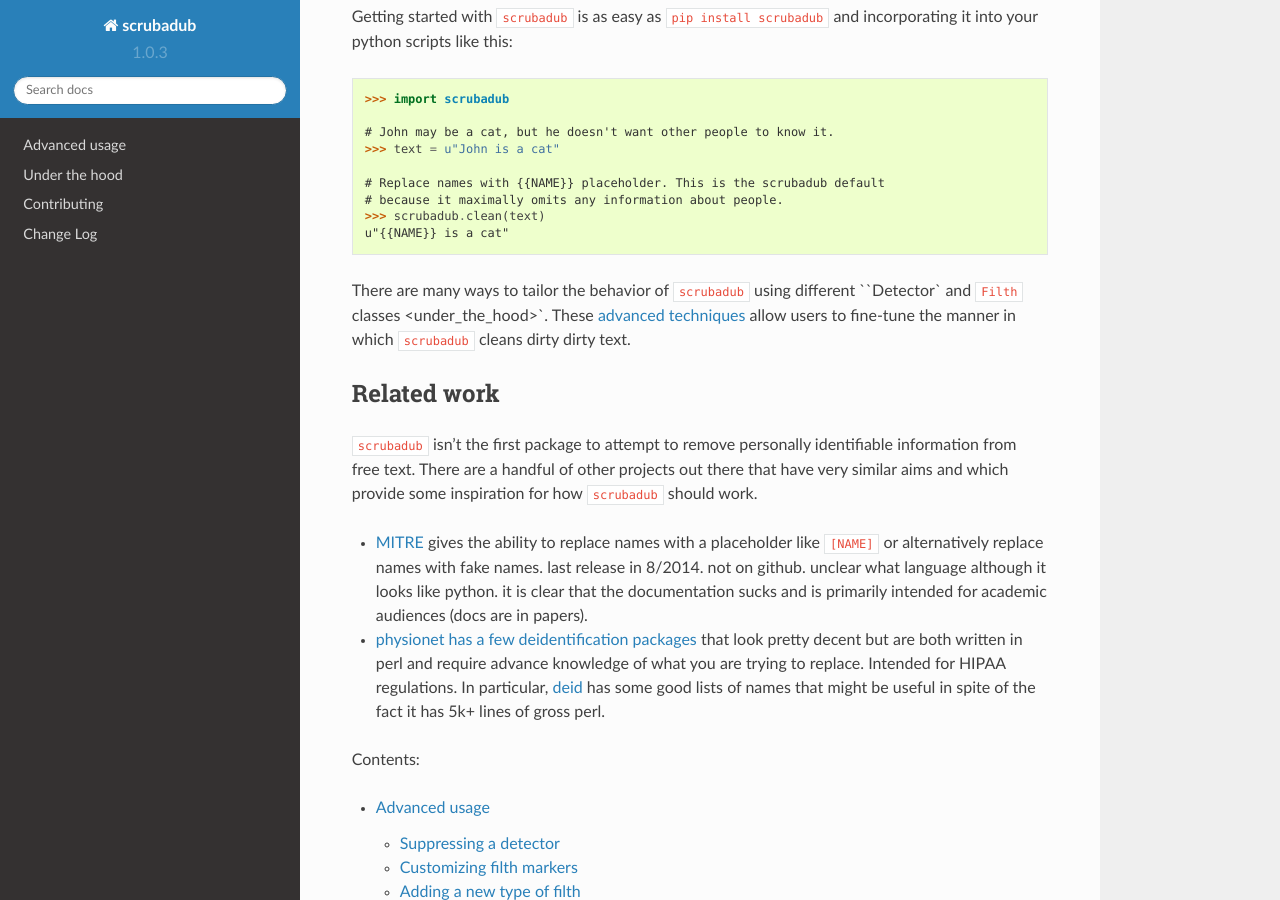
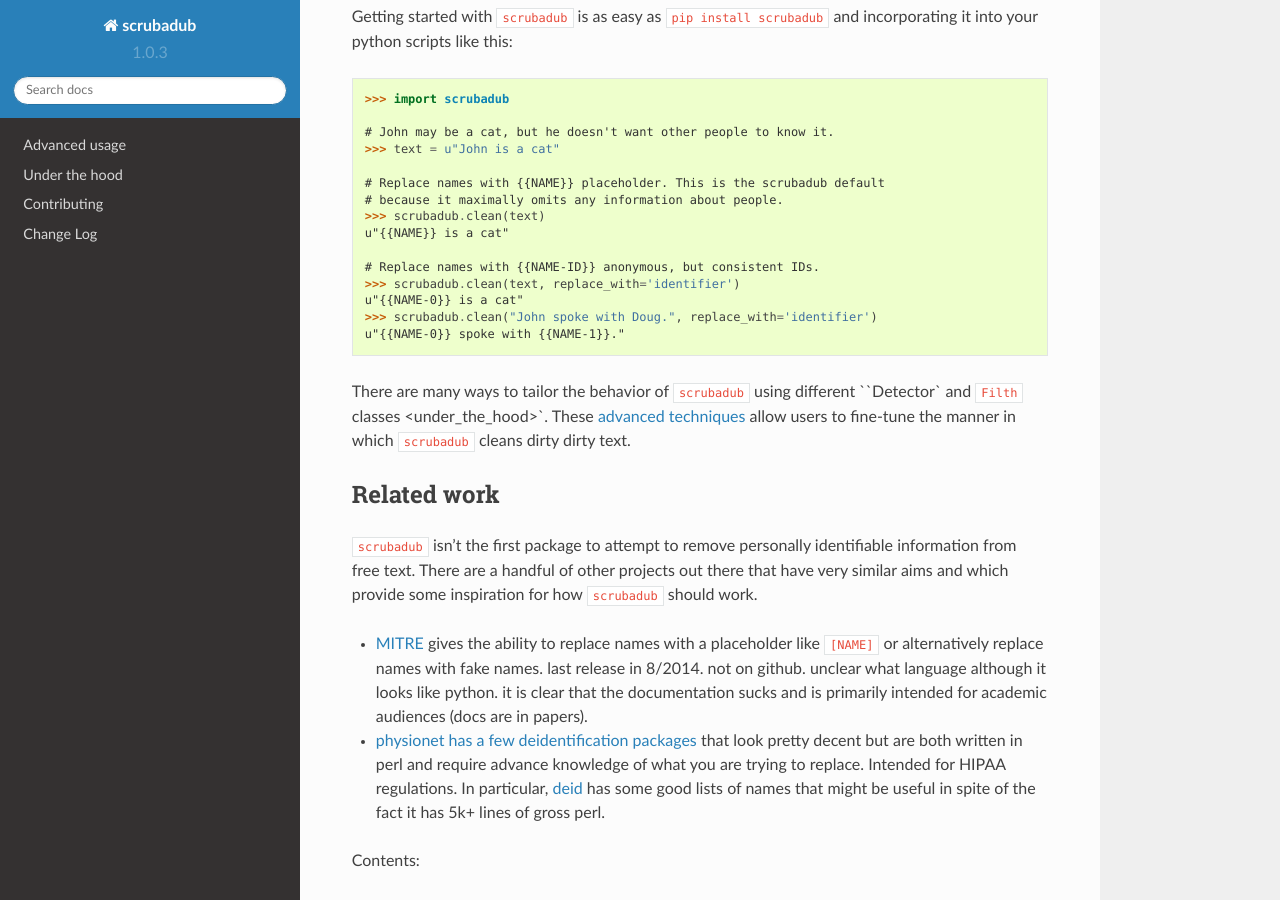
Before and after one commit to LeapBeyond/scrubadub, a Sphinx documentation site: the page built from docs/index.rst, in a window 1280 px wide and 900 px high, scrolled down 548 px. Built offline with Sphinx 7.4.7 and the Read the Docs theme 2.0.0, drawn with Linux system fonts in a browser that asks for light colours.

Commit message:
updated documentation to include unique id replacements

```diff
--- a/docs/index.rst
+++ b/docs/index.rst
@@ -35,9 +35,11 @@
     >>> scrubadub.clean(text)
     u"{{NAME}} is a cat"
 
-..    # Replace names with {{NAME-ID}} anonymous, but consistent IDs.
+    # Replace names with {{NAME-ID}} anonymous, but consistent IDs.
     >>> scrubadub.clean(text, replace_with='identifier')
-    u"{{NAME-1287}} is a cat"
+    u"{{NAME-0}} is a cat"
+    >>> scrubadub.clean("John spoke with Doug.", replace_with='identifier')
+    u"{{NAME-0}} spoke with {{NAME-1}}."
 
 ..    # Replace names with random, gender-consistent names
     >>> scrubadub.clean(text, replace_with='surrogate')
```
